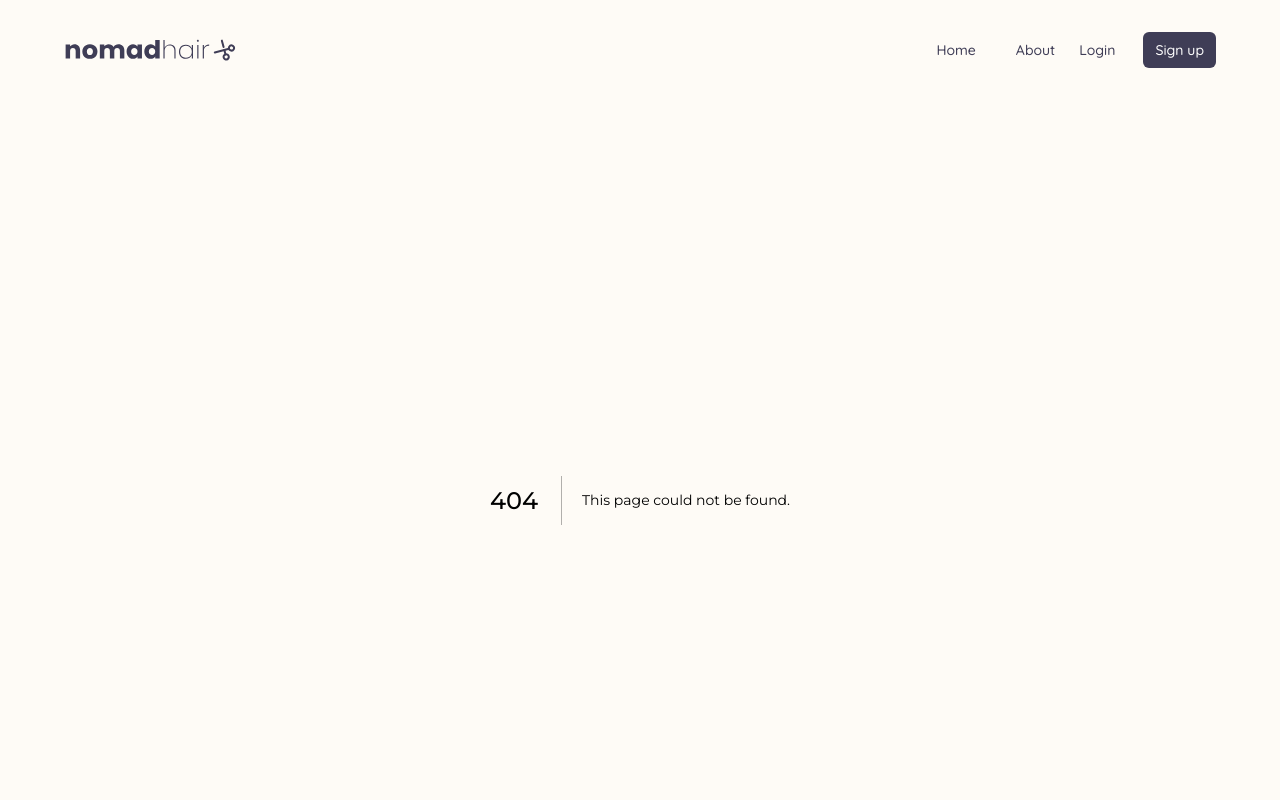
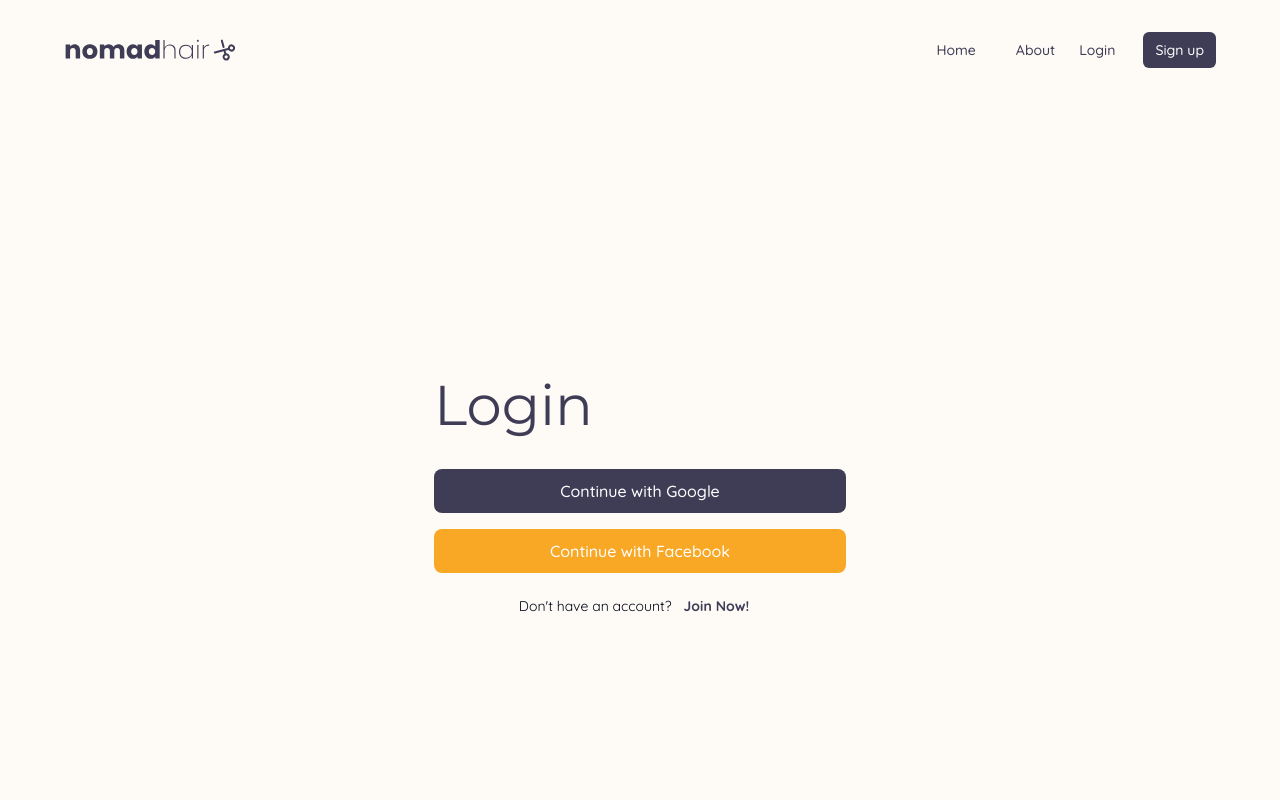
Before and after one commit to tnamdevnote/nomadhair, a Next.js app: page /login in a window 1280 px wide. Before the commit this address had no page. Shown: the top 800 px of the page. Built offline with nearby package versions, Linux system fonts and the light colour scheme.

Commit message:
login ui

```diff
--- /dev/null
+++ b/app/login/page.tsx
@@ -0,0 +1,30 @@
+import Button from "@/components/atoms/button";
+import { Container } from "@/components/templates/container";
+import Link from "next/link";
+
+const LoginPage = () => {
+  return (
+    <Container className="max-w-screen-xs flex min-h-dvh flex-col items-center justify-center">
+      <h1 className="w-full text-left text-primary-100">Login</h1>
+      <section
+        aria-label="login form"
+        className="mt-8 flex w-full flex-col gap-4"
+      >
+        <Button className="w-full" size="lg">
+          Continue with Google
+        </Button>
+        <Button className="w-full" intent="secondary" size="lg">
+          Continue with Facebook
+        </Button>
+        <div className="flex items-center justify-center text-sm">
+          <p>{"Don't have an account?"}</p>
+          <Button variant="link" size="sm" asChild className="font-bold">
+            <Link href="#">Join Now!</Link>
+          </Button>
+        </div>
+      </section>
+    </Container>
+  );
+};
+
+export default LoginPage;
--- a/tailwind.config.ts
+++ b/tailwind.config.ts
@@ -67,6 +67,7 @@ const config = {
 
     extend: {
       screens: {
+        xs: "540px",
         "2xl": "1440px",
       },
       colors: {
```
